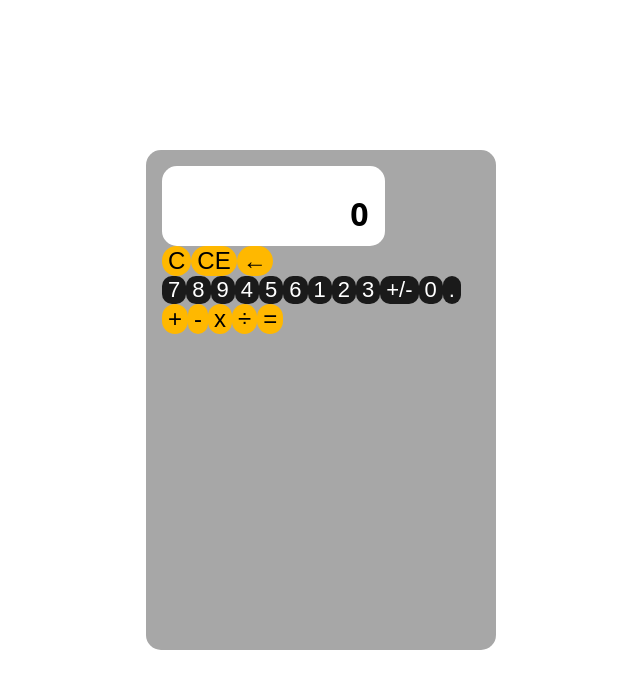
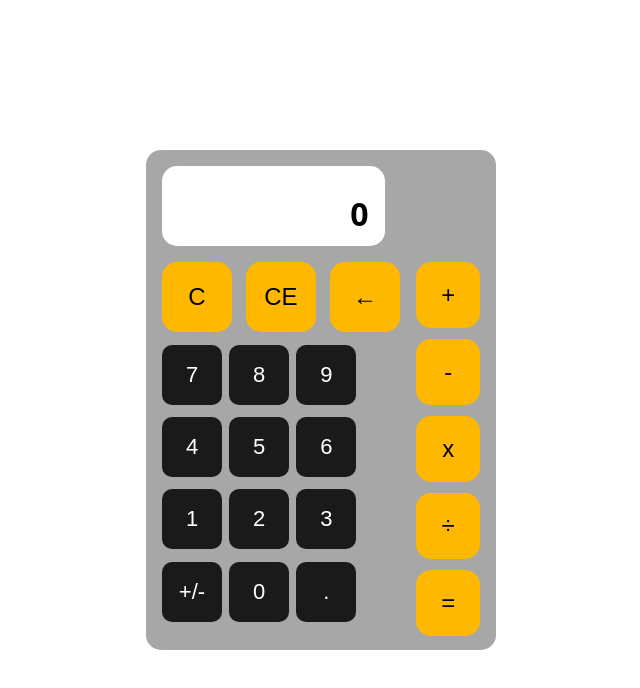
Before and after one commit to DanielCatania/calculator, a Next.js app: page / in a window 1280 px wide. Shown: the top 688 px of the page, without its empty margins (319-959 px from the left). Built offline with nearby package versions, Linux system fonts and the light colour scheme.

Commit message:
adding keyboard style

```diff
--- /dev/null
+++ b/src/components/Calc/Keyboard/Box.ts
@@ -0,0 +1,11 @@
+import styled from "styled-components";
+
+const Box = styled.div`
+  display: grid;
+  grid-template-columns: 80% 20%;
+
+  height: 80%;
+  margin: 1em 0%;
+`;
+
+export default Box;
--- /dev/null
+++ b/src/components/Calc/Keyboard/FunctionsKeyboard/Box.ts
@@ -0,0 +1,11 @@
+import styled from "styled-components";
+
+const Box = styled.ul`
+  height: 70px;
+
+  display: grid;
+  grid-template-columns: 30% 30% 30%;
+  gap: 3%;
+`;
+
+export default Box;
--- /dev/null
+++ b/src/components/Calc/Keyboard/FunctionsKeyboard/index.tsx
@@ -0,0 +1,26 @@
+import React from "react";
+import { SpecialKey } from "../../Key";
+import Box from "./Box";
+
+export interface Props {
+  functionsKeys: string[];
+  executeFunction: Function;
+}
+
+export default function FunctionsKeyboard({
+  functionsKeys,
+  executeFunction,
+}: Props) {
+  return (
+    <Box>
+      {functionsKeys.map((func) => (
+        <SpecialKey
+          type="button"
+          key={func}
+          value={func}
+          onClick={() => executeFunction(func)}
+        />
+      ))}
+    </Box>
+  );
+}
--- /dev/null
+++ b/src/components/Calc/Keyboard/NumericKeyboard/Box.ts
@@ -0,0 +1,14 @@
+import styled from "styled-components";
+
+const Box = styled.ul`
+  display: grid;
+  grid-template-columns: 30% 30% 30%;
+  gap: 3%;
+
+  height: 75%;
+  width: 80%;
+
+  margin: 5% 0;
+`;
+
+export default Box;
--- /dev/null
+++ b/src/components/Calc/Keyboard/NumericKeyboard/index.tsx
@@ -0,0 +1,23 @@
+import React from "react";
+import Key from "../../Key";
+import Box from "./Box";
+
+export interface Props {
+  numericKeys: string[];
+  addNumber: Function;
+}
+
+export default function NumericKeyboard({ numericKeys, addNumber }: Props) {
+  return (
+    <Box>
+      {numericKeys.map((number) => (
+        <Key
+          type="button"
+          key={number}
+          value={number}
+          onClick={() => addNumber(number)}
+        />
+      ))}
+    </Box>
+  );
+}
--- /dev/null
+++ b/src/components/Calc/Keyboard/OperationsKeyboard/Box.ts
@@ -0,0 +1,10 @@
+import styled from "styled-components";
+
+const Box = styled.ul`
+  height: 100%;
+
+  display: grid;
+  gap: 3%;
+`;
+
+export default Box;
--- /dev/null
+++ b/src/components/Calc/Keyboard/OperationsKeyboard/index.tsx
@@ -0,0 +1,26 @@
+import React from "react";
+import { SpecialKey } from "../../Key";
+import Box from "./Box";
+
+export interface Props {
+  operationsKeys: string[];
+  changeOperation: Function;
+}
+
+export default function OperationsKeyboard({
+  operationsKeys,
+  changeOperation,
+}: Props) {
+  return (
+    <Box>
+      {operationsKeys.map((operation) => (
+        <SpecialKey
+          type="button"
+          key={operation}
+          value={operation}
+          onClick={() => changeOperation(operation)}
+        />
+      ))}
+    </Box>
+  );
+}
--- a/src/components/Calc/Keyboard/index.tsx
+++ b/src/components/Calc/Keyboard/index.tsx
@@ -1,63 +1,38 @@
 import React from "react";
-import Key, { SpecialKey } from "../Key";
+
+import Box from "./Box";
+
+import NumericKeyboard, {
+  Props as NumericKeyboardProps,
+} from "./NumericKeyboard/";
+import FunctionsKeyboard, {
+  Props as FunctionsKeyboardProps,
+} from "./FunctionsKeyboard/";
+import OperationsKeyboard, {
+  Props as OperationsKeyboardProps,
+} from "./OperationsKeyboard/";
 
 interface Props {
-  keyboardNumeric: {
-    numericKeys: string[];
-    addNumber: Function;
-  };
-  keyboardOperation: {
-    operatiosnKeys: string[];
-    changeOperation: Function;
-  };
-  keyboardFunctions: {
-    functionsKeys: string[];
-    executeFunction: Function;
-  };
+  keyboardNumeric: NumericKeyboardProps;
+  keyboardOperation: OperationsKeyboardProps;
+  keyboardFunctions: FunctionsKeyboardProps;
 }
 
 export default function Keyboard({
-  keyboardNumeric: { numericKeys, addNumber },
-  keyboardOperation: { operatiosnKeys, changeOperation },
-  keyboardFunctions: { functionsKeys, executeFunction },
+  keyboardNumeric,
+  keyboardOperation,
+  keyboardFunctions,
 }: Props) {
   return (
-    <div>
+    <Box>
       <div>
-        <ul>
-          {functionsKeys.map((func) => (
-            <SpecialKey
-              type="button"
-              key={func}
-              value={func}
-              onClick={() => executeFunction(func)}
-            />
-          ))}
-        </ul>
-        <ul>
-          {numericKeys.map((number) => (
-            <Key
-              type="button"
-              key={number}
-              value={number}
-              onClick={() => addNumber(number)}
-            />
-          ))}
-        </ul>
+        <FunctionsKeyboard {...keyboardFunctions} />
+        <NumericKeyboard {...keyboardNumeric} />
       </div>
 
       <aside>
-        <ul>
-          {operatiosnKeys.map((operation) => (
-            <SpecialKey
-              type="button"
-              key={operation}
-              value={operation}
-              onClick={() => changeOperation(operation)}
-            />
-          ))}
-        </ul>
+        <OperationsKeyboard {...keyboardOperation} />
       </aside>
-    </div>
+    </Box>
   );
 }
--- a/src/components/Calc/index.tsx
+++ b/src/components/Calc/index.tsx
@@ -33,7 +33,7 @@ export default function Calc() {
           addNumber: numbersService.addNumber.bind(numbersService),
         }}
         keyboardOperation={{
-          operatiosnKeys: operationsService.operationsKeys,
+          operationsKeys: operationsService.operationsKeys,
           changeOperation:
             operationsService.changeOperation.bind(operationsService),
         }}
```
